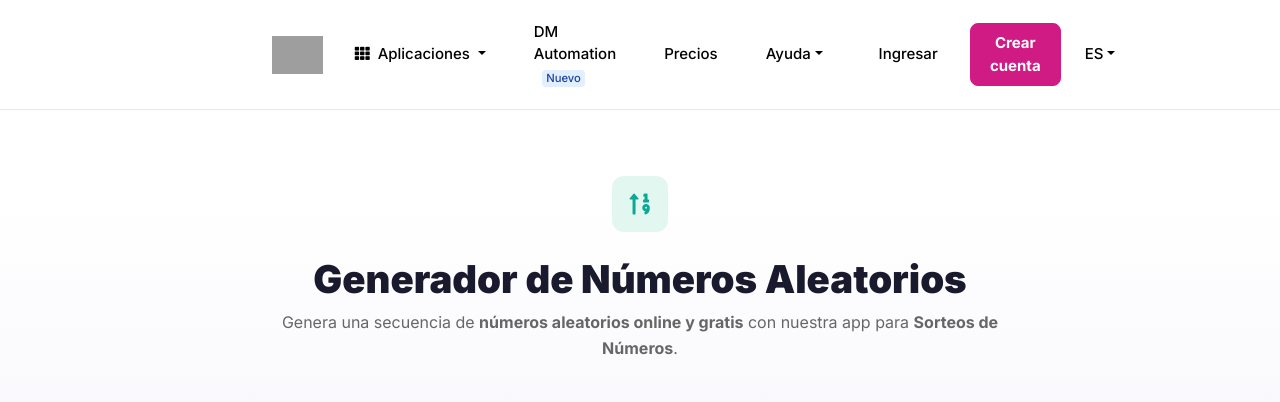
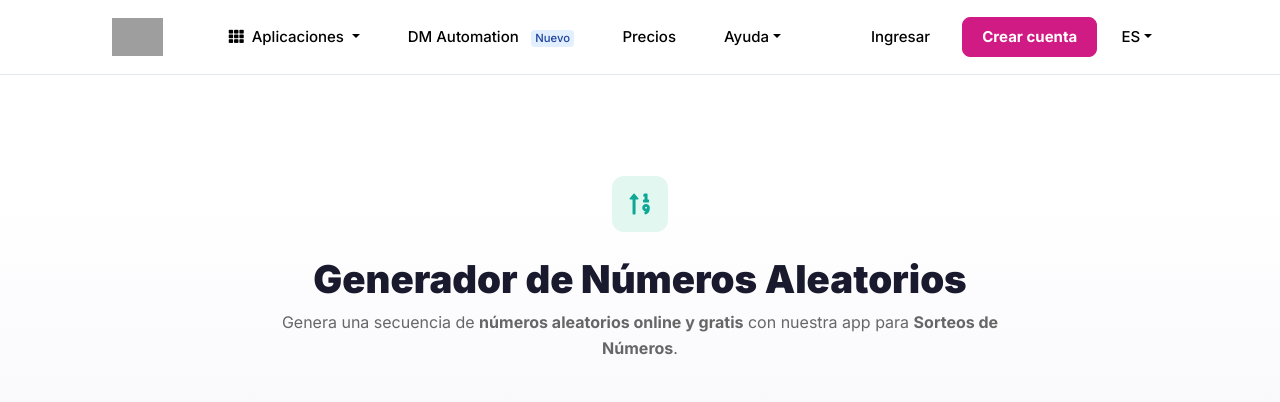
Before and after one commit to L7R4/ElanelSystem, a Django app: template elanelsystem/sales/templates/sorteo.html in a window 1280 px wide. Shown: the top 402 px of the page. Run offline with Django 4.2, Linux system fonts and the light colour scheme; the template is opened without the code that fills it, so the values that code supplies are empty; parts of the project's set-up code (start-up, migrations or seed data) failed here and were passed over; some libraries are stand-ins or nearby versions; grey boxes are pictures that could not be loaded.

Commit message:
style: reduce side margins of container-fluid in sorteo.html

```diff
--- a/elanelsystem/sales/templates/sorteo.html
+++ b/elanelsystem/sales/templates/sorteo.html
@@ -38,8 +38,8 @@
         }
 
         .container-fluid {
-            padding-left: 14rem;
-            padding-right: 14rem;
+            padding-left: 4rem;
+            padding-right: 4rem;
         }
 
         @media (min-width: 992px) {
```
